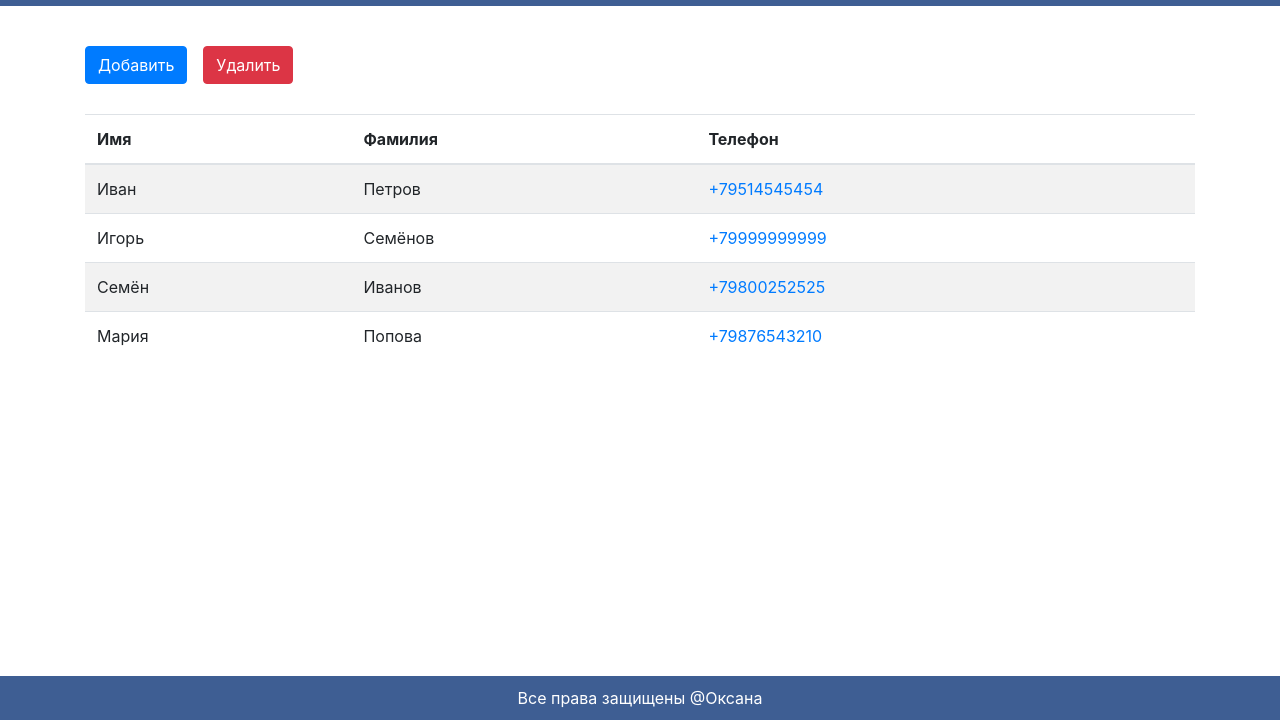
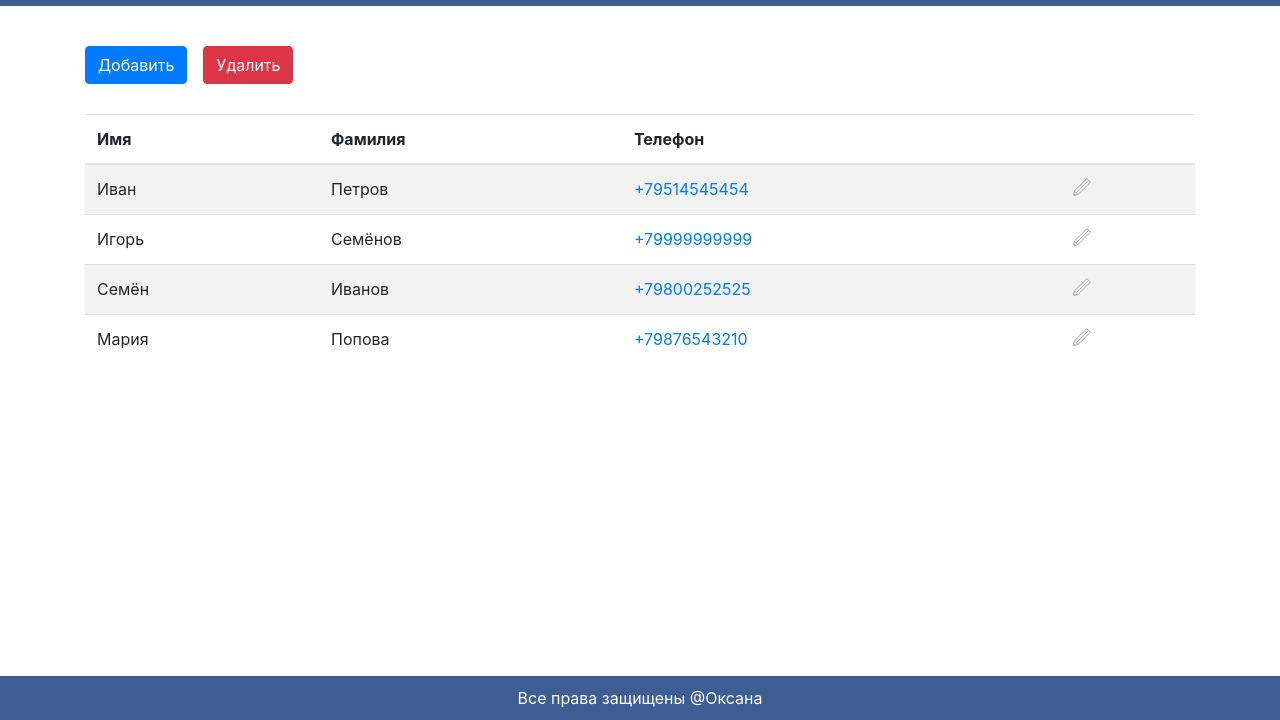
Before and after one commit to zhukova-oksana/phonebook, a plain HTML site: page index.html in a window 1280 px wide. Shown: the part 80-800 px from the top of the page. Drawn offline with nearby package versions, Linux system fonts and the light colour scheme.

Commit message:
Added Edit button

```diff
--- a/phonebook/css/style.css
+++ b/phonebook/css/style.css
@@ -134,3 +134,14 @@ body {
 .copyright {
   margin-bottom: 0;
 }
+
+.edit-icon {
+  border: 0;
+  width: 20px;
+  height: 20px;
+  background-color: transparent;
+  background-size: contain;
+  background-repeat: no-repeat;
+  background-position: center;
+  background-image: url("../img/edit.svg");
+}
--- a/phonebook/script/script.js
+++ b/phonebook/script/script.js
@@ -90,6 +90,7 @@ const data = [
       <th>Имя</th>
       <th>Фамилия</th>
       <th>Телефон</th>
+      <th></th>
     </tr>
     `);
 
@@ -205,7 +206,12 @@ const data = [
 
     tdPhone.append(phoneLink);
 
-    tr.append(tdDel, tdName, tdSurname, tdPhone);
+    const tdEdit = document.createElement('td');
+    const buttonEdit = document.createElement('button');
+    buttonEdit.classList.add('edit-icon');
+    tdEdit.append(buttonEdit);
+
+    tr.append(tdDel, tdName, tdSurname, tdPhone, tdEdit);
 
     return tr;
   };
```
Also changed, not shown: phonebook/img/edit.svg (added).
